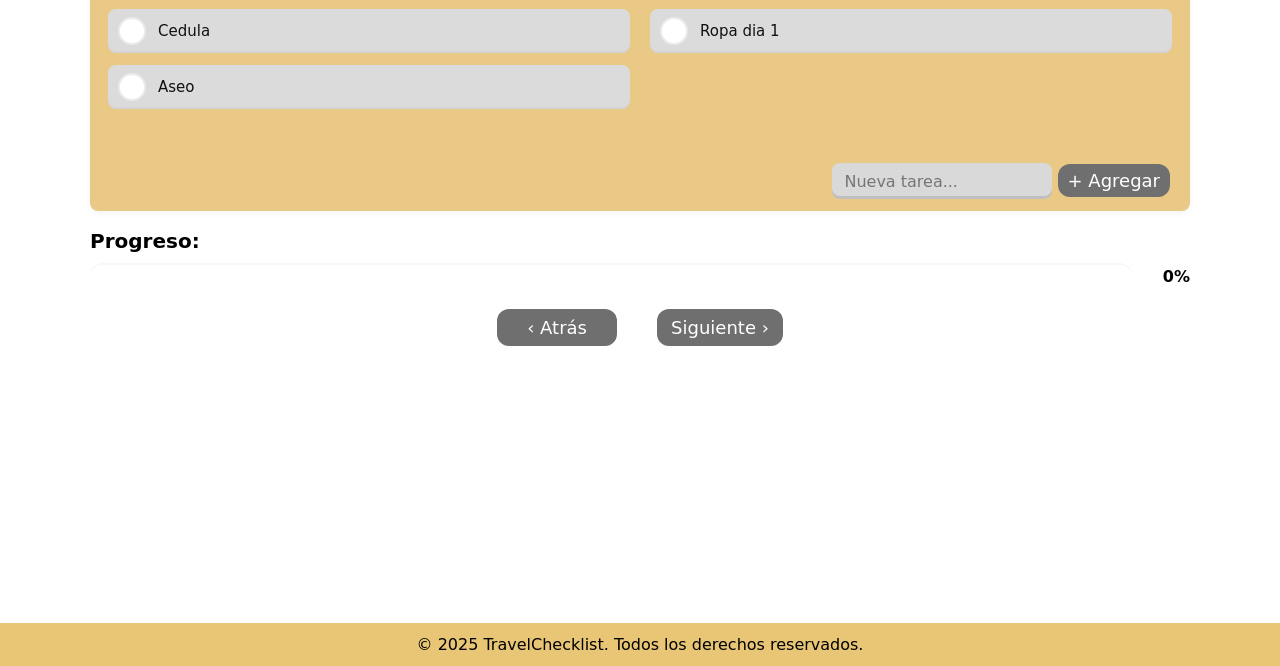
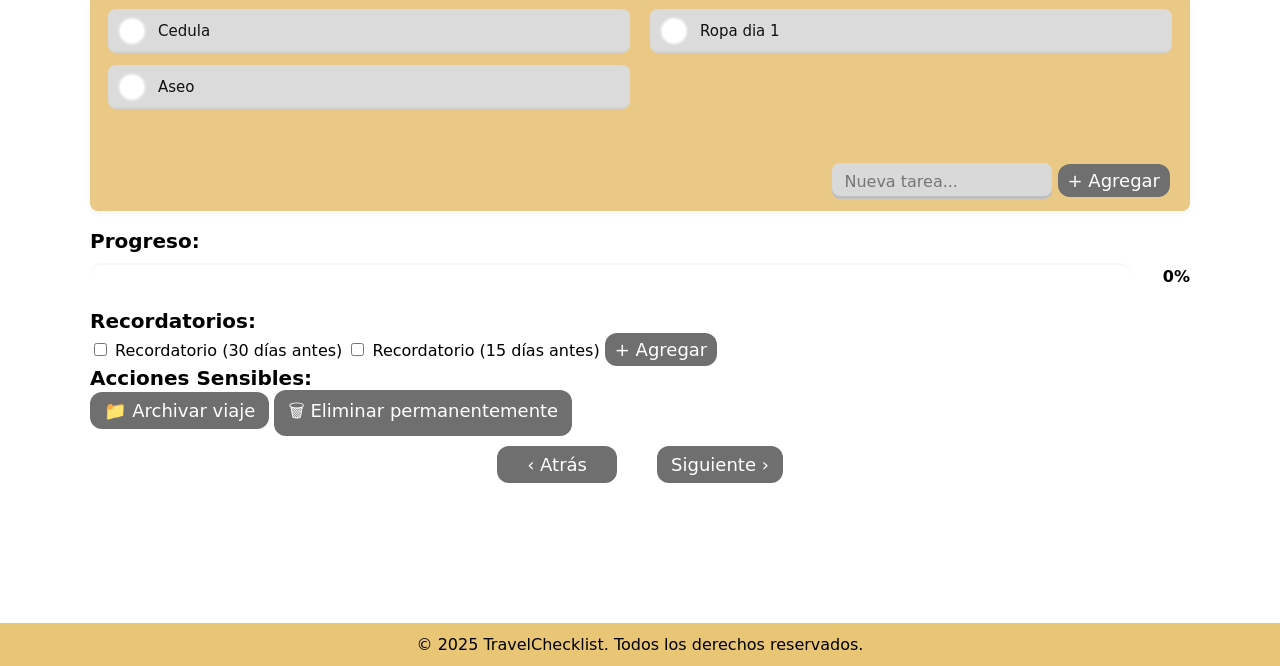
Before and after one commit to WD2M/analisis_dise-o_sistemas, a plain HTML site: page vistas/checklistViaje.html in a window 1280 px wide. Shown: the part 134-800 px from the top of the page. Drawn offline with Linux system fonts and the light colour scheme; files whose address does not match are found by name; a web font is replaced by a local one.

Commit message:
Update checklistViaje.html

```diff
--- a/vistas/checklistViaje.html
+++ b/vistas/checklistViaje.html
@@ -54,6 +54,33 @@
         </div>
         <div class="progress-percent" id="progressPercent">0%</div>
       </div>
+
+      <!-- ================== RECORDATORIOS ================== -->
+<h3 class="section-title">Recordatorios:</h3>
+
+<div class="recordatorios-box">
+
+  <label class="recordatorio-item">
+    <input type="checkbox">
+    <span>Recordatorio (30 días antes)</span>
+  </label>
+
+  <label class="recordatorio-item">
+    <input type="checkbox">
+    <span>Recordatorio (15 días antes)</span>
+  </label>
+
+  <button class="btn-ghost small">+ Agregar</button>
+</div>
+
+<!-- ================== ACCIONES SENSIBLES ================== -->
+<h3 class="section-title">Acciones Sensibles:</h3>
+
+<div class="acciones-box">
+  <button class="btn-ghost danger">📁 Archivar viaje</button>
+  <button class="btn-ghost danger">🗑 Eliminar permanentemente</button>
+</div>
+
 
       <div class="nav-buttons">
         <button id="prevBtn" class="btn-ghost">‹ Atrás</button>
```
